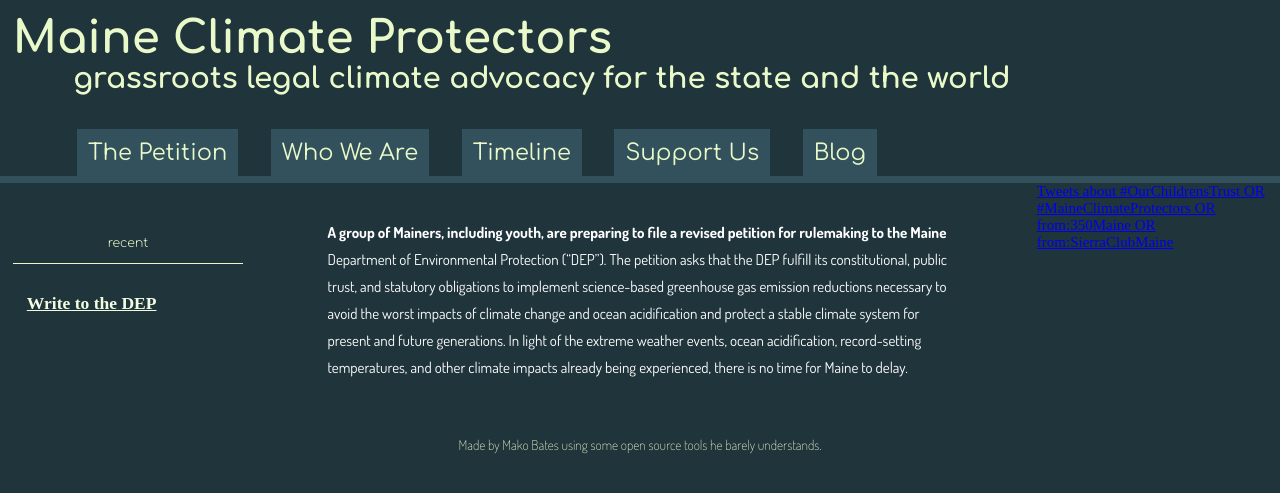
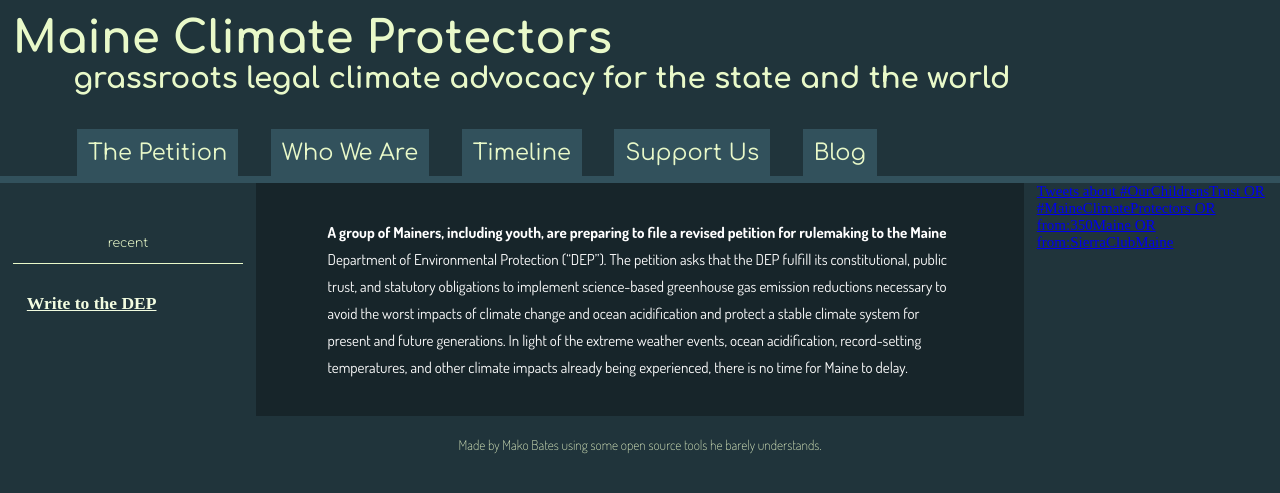
Before and after one commit to ShapeOfMatter/maine-climate-protectors, a Jekyll site: the page built from index.md, in a window 1280 px wide. Shown: the top 493 px of the page. Built offline with Jekyll 4.4.1, drawn with Linux system fonts in a browser that asks for light colours; comment, search, counter and statistics services are not loaded.

Commit message:
fix background

```diff
--- a/assets/main.scss
+++ b/assets/main.scss
@@ -114,6 +114,7 @@ header {
 #page_contents {
   padding: 1vw 5vw;
   margin: 0px 20vw 20px 20vw;
+  background-color: $dark-color;
   @media (max-width:580px) {
     margin: 0px 2vw 20px 2vw;
   }
```
